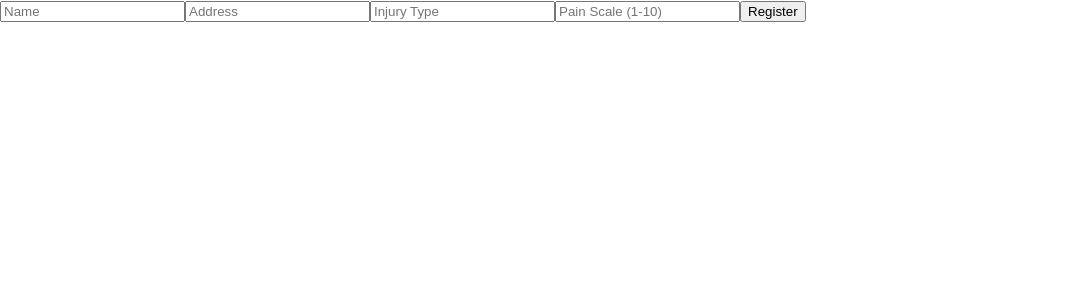
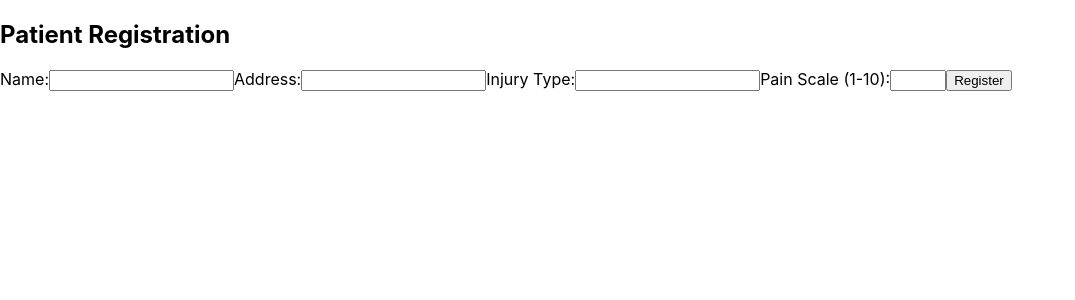
Before and after one commit to aidan-elliot/emergency_waitlist, a React (Create React App) app: page /register-patient in a window 1280 px wide. Shown: the top 300 px of the page, without its empty margins (0-1075 px from the left). Built offline with nearby package versions, Linux system fonts and the light colour scheme.

Commit message:
Adding MongoDB

```diff
--- a/src/PatientInfoDashboard.js
+++ b/src/PatientInfoDashboard.js
@@ -40,8 +40,9 @@ function PatientInfoDashboard() {
         {patients.map(patient => (
           <div key={patient._id} className="patient">
             <p><strong>Name:</strong> {patient.name}</p>
-            <p><strong>Issue:</strong> {patient.issue}</p>
-            <p><strong>Estimated Wait:</strong> {patient.waitTime}</p>
+            <p><strong>Address:</strong> {patient.address}</p>
+            <p><strong>Injury:</strong> {patient.injury}</p>
+            <p><strong>Pain Scale:</strong> {patient.painScale}</p>
             <button onClick={() => removePatient(patient._id)}>Mark as Attended</button>
           </div>
         ))}
--- a/src/PatientRegistration.js
+++ b/src/PatientRegistration.js
@@ -5,10 +5,11 @@ function PatientRegistration() {
   const [patientInfo, setPatientInfo] = useState({
     name: '',
     address: '',
-    injury: '',
+    injuryType: '',
     painScale: '',
   });
   const [assignedCode, setAssignedCode] = useState(null);
+  const [registrationStatus, setRegistrationStatus] = useState('');
 
   const handleChange = (e) => {
     setPatientInfo({ ...patientInfo, [e.target.name]: e.target.value });
@@ -16,59 +17,53 @@ function PatientRegistration() {
 
   const handleSubmit = async (e) => {
     e.preventDefault();
+    if (!patientInfo.name || !patientInfo.address || !patientInfo.injuryType || !patientInfo.painScale) {
+      setRegistrationStatus('Please fill out all fields.');
+      return;
+    }
+    setRegistrationStatus('Registering...');
     try {
       const response = await fetch('/api/patients', {
         method: 'POST',
-        headers: {
-          'Content-Type': 'application/json',
-        },
+        headers: { 'Content-Type': 'application/json' },
         body: JSON.stringify(patientInfo),
       });
       if (!response.ok) {
         throw new Error(`HTTP error! status: ${response.status}`);
       }
       const data = await response.json();
-      setAssignedCode(data.loginCode); // Set the assigned code from the response
-      alert(`Your assigned code: ${data.loginCode}`); // Show an alert with the assigned code
+      setAssignedCode(data.loginCode);
+      setRegistrationStatus('Registration Successful. Your assigned code is displayed below.');
     } catch (error) {
       console.error('There was a problem with the fetch operation:', error);
+      setRegistrationStatus('Registration Failed. Please try again.');
     }
   };
 
   return (
     <div className="patient-registration">
+      <h2>Patient Registration</h2>
       <form onSubmit={handleSubmit}>
-        <input
-          type="text"
-          name="name"
-          placeholder="Name"
-          value={patientInfo.name}
-          onChange={handleChange}
-        />
-        <input
-          type="text"
-          name="address"
-          placeholder="Address"
-          value={patientInfo.address}
-          onChange={handleChange}
-        />
-        <input
-          type="text"
-          name="injury"
-          placeholder="Injury Type"
-          value={patientInfo.injury}
-          onChange={handleChange}
-        />
-        <input
-          type="number"
-          name="painScale"
-          placeholder="Pain Scale (1-10)"
-          value={patientInfo.painScale}
-          onChange={handleChange}
-        />
+        <label>
+          Name:
+          <input type="text" name="name" value={patientInfo.name} onChange={handleChange} required />
+        </label>
+        <label>
+          Address:
+          <input type="text" name="address" value={patientInfo.address} onChange={handleChange} required />
+        </label>
+        <label>
+          Injury Type:
+          <input type="text" name="injuryType" value={patientInfo.injuryType} onChange={handleChange} required />
+        </label>
+        <label>
+          Pain Scale (1-10):
+          <input type="number" name="painScale" min="1" max="10" value={patientInfo.painScale} onChange={handleChange} required />
+        </label>
         <button type="submit">Register</button>
       </form>
-      {assignedCode && <p>Your Assigned Code: {assignedCode}</p>} {/* Display assigned code */}
+      {assignedCode && <p>Your Assigned Code: {assignedCode}</p>}
+      <p>{registrationStatus}</p>
     </div>
   );
 }
```
Also changed, not shown: server.js (+6 -11 lines).
